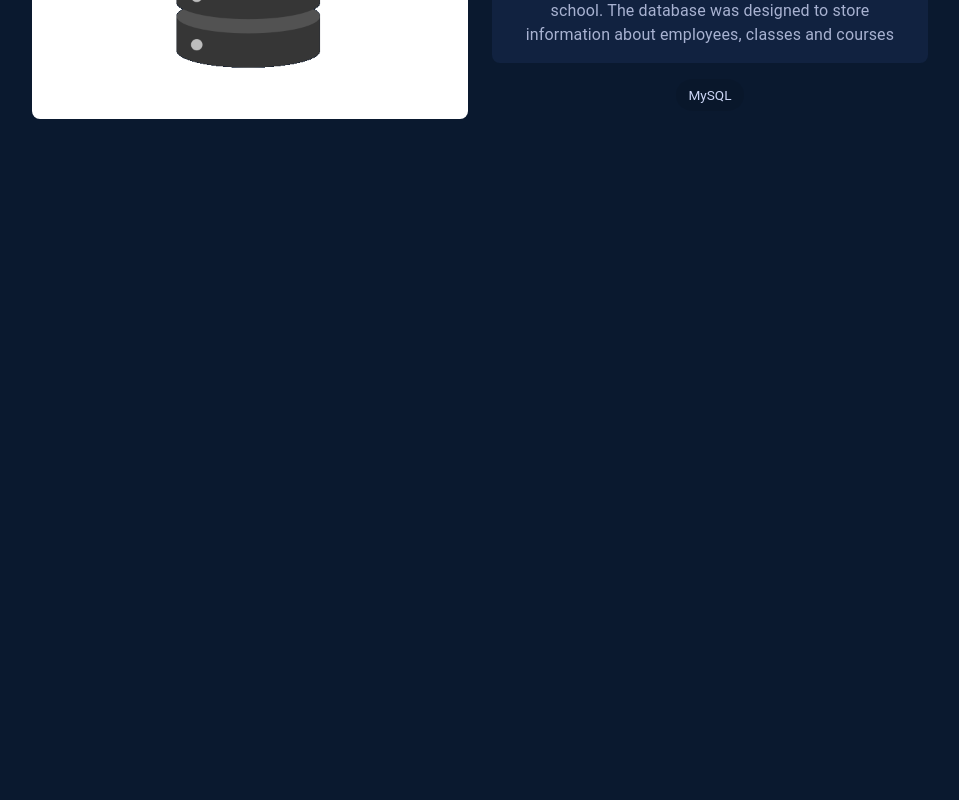
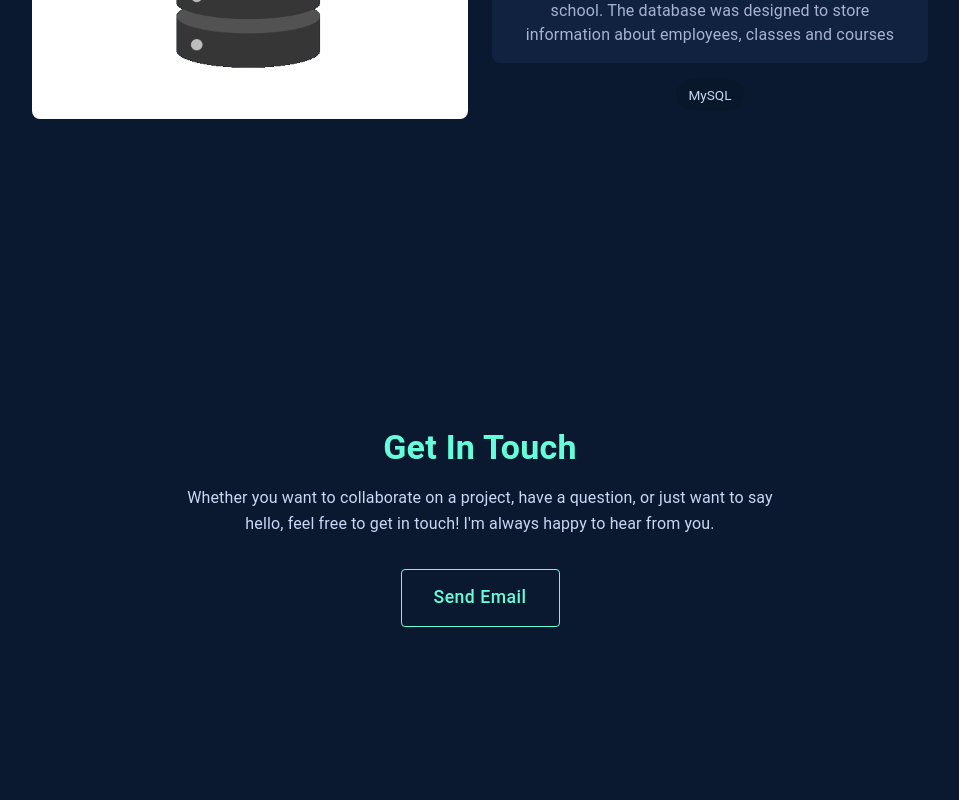
Before and after one commit to MateuszMaciaszczyk/portfolio, a React (Create React App) app: page / in a window 1280 px wide. Shown: the part 4640-5440 px from the top of the page, without its empty margins (160-1119 px from the left). Built offline with nearby package versions, Linux system fonts and the light colour scheme.

Commit message:
added contact

```diff
--- a/src/App.tsx
+++ b/src/App.tsx
@@ -10,6 +10,7 @@ import Experience from "./components/Experience";
 import Skills from "./components/Skills";
 import Projects from "./components/Projects";
 import Footer from "./components/Footer";
+import Contact from "./components/Contact";
 
 function App() {
     const scrollToSection = (id: string) => {
@@ -33,8 +34,7 @@ function App() {
             <Experience />
             <Skills />
             <Projects />
-
-            <Section id="contact" backgroundColor={colors.navy} />
+            <Contact />
             <Sidebar />
             <Footer />
         </div>
--- /dev/null
+++ b/src/components/Contact.tsx
@@ -0,0 +1,71 @@
+import React from 'react';
+import { Box, Typography, Button } from '@mui/material';
+import colors from '../theme/colors';
+
+const Contact: React.FC = () => {
+    const handleSendEmail = () => {
+        window.location.href = 'mailto:mateusz.maciaszczykf@gmail.com';
+    };
+
+    return (
+        <Box
+            id="contact"
+            sx={{
+                padding: '4rem 2rem',
+                textAlign: 'center',
+                color: colors.lightSlate,
+                backgroundColor: colors.navy,
+                display: 'flex',
+                flexDirection: 'column',
+                justifyContent: 'center',
+                alignItems: 'center',
+                marginTop: '15rem',
+                marginBottom: '10rem',
+            }}
+        >
+            <Typography
+                variant="h4"
+                sx={{
+                    color: colors.green,
+                    fontWeight: 'bold',
+                    marginBottom: '1rem',
+                }}
+            >
+                Get In Touch
+            </Typography>
+
+            <Typography
+                variant="body1"
+                sx={{
+                    marginBottom: '2rem',
+                    maxWidth: '600px',
+                    lineHeight: 1.6,
+                    color: colors.lightestSlate,
+                }}
+            >
+                Whether you want to collaborate on a project, have a question, or just want to say
+                hello, feel free to get in touch! I'm always happy to hear from you.
+            </Typography>
+
+            <Button
+                variant="outlined"
+                onClick={handleSendEmail}
+                sx={{
+                    textTransform: 'none',
+                    color: colors.green,
+                    borderColor: colors.green,
+                    padding: '0.8rem 2rem',
+                    fontSize: '1.1rem',
+                    '&:hover': {
+                        backgroundColor: colors.green,
+                        color: colors.navy,
+                    },
+                }}
+            >
+                Send Email
+            </Button>
+        </Box>
+    );
+};
+
+export default Contact;
```
